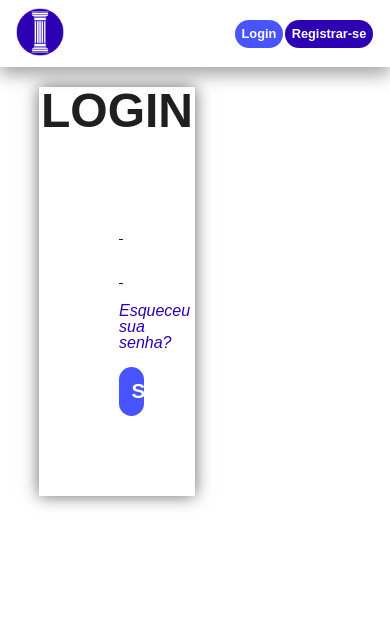
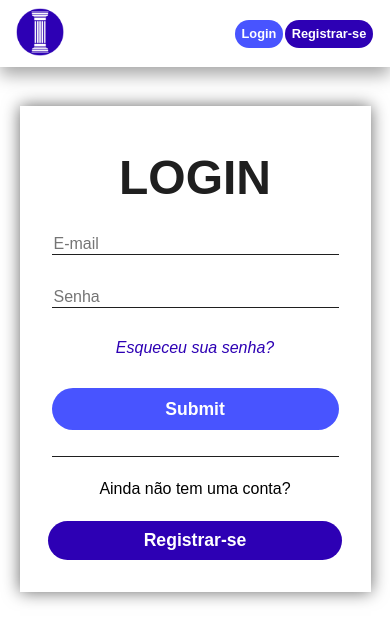
Before and after one commit to NicolasCoiado/platoni-frontend, a Vue app: page /#/ in a window 390 px wide. Shown: the top 642 px of the page. Built offline with nearby package versions, Linux system fonts and the light colour scheme.

Commit message:
Implementando responsividade na tela de login

```diff
--- a/src/components/FormLogin.vue
+++ b/src/components/FormLogin.vue
@@ -6,6 +6,12 @@
         <input v-model="senha" class="campo-input" placeholder="Senha" type="password">
         <router-link class="a-esqueci" to="/">Esqueceu sua senha?</router-link>
         <input class="btn-submit" type="submit"/>
+        <div class="area-registrar">
+          <p>Ainda não tem uma conta?</p>
+          <div class="btn-registrar">
+            <router-link to="/registrar">Registrar-se</router-link>
+          </div>
+        </div>
       </form>
     </div>
 </template>
@@ -37,6 +43,9 @@ export default {
 }
 </script>
 <style scoped>
+
+
+  @media screen and (min-width: 850px){
     .area-form{
       width: 40%;
       margin-top: 5%;
@@ -47,10 +56,7 @@ export default {
       justify-content: center;
     }
     form{
-    display: flex;
-    flex-direction: column;
       padding: 5em;
-    text-align: center;
     }
     h1{
       font-weight: bold;
@@ -59,16 +65,87 @@ export default {
       color: #1f1f1f;
     }
     .campo-input{
+      font-size: 1.2em;
+      margin-bottom: 1em;
+    }
+    .a-esqueci{
+      margin-bottom: 1em;
+    }
+    .btn-submit{
+      font-size: 1.3em;
+      padding: 0.6em;
+    }
+
+    .area-registrar{
+      display: none;
+      width: 10em;
+    }
+  }
+  @media screen and (max-width: 849px){
+    .area-form{
+      margin: 10% 5%;
+      box-shadow: 0em 0em 1em 0em #686868;
+      display: flex;
+      flex-direction: column;
+      justify-content: center;
+    }
+    form{
+      padding: 2em;
+    }
+    h1{
+      margin-top: 1em;
+      font-size: 3em;
+    }
+    .campo-input{
+      font-size: 1em;
+      margin-bottom: 2em;
+    }
+    .a-esqueci{
+      margin-bottom: 2em;
+    }
+    .btn-submit{
+      font-size: 1.1em;
+      padding: 0.6em;
+      margin-bottom: 1.5em;
+    }
+    .area-registrar{
+      border-top: #1f1f1f solid 0.1em;
+      display: flex;
+      flex-direction: column;
+      align-items: center;
+      width: 100%;
+    }
+    .area-registrar p {
+      margin: 1.5em 0em;
+    }
+    .btn-registrar{
+      font-size: 1.1em;
+      padding: 0.6em;
+      background-color: #2D00B4;
+      color: #FFFF;
+      border: none;
+      border-radius: 1.4em;
+      font-weight: bold;
+      width: 95%;
+    }
+    .btn-registrar a{
+      color: #FFFF;
+      text-decoration: none;
+    }
+  }
+  form{
+    display: flex;
+    flex-direction: column;
+    text-align: center;
+  }
+  .campo-input{
     outline: none;
     border-top: none;
     border-left: none;
     border-right: none;
     border-bottom: #1f1f1f solid 0.1em;
-    font-size: 1.2em;
-    margin-bottom: 1em;
   }
   .a-esqueci{
-    margin-bottom: 1em;
     color: #2D00B4;
     font-style: italic;
     text-decoration: none;
@@ -77,13 +154,15 @@ export default {
     background-color: #4854ff;
     color: #FFFF;
     border: none;
-    font-size: 1.3em;
     font-weight: bold;
-    padding: 0.6em;
     border-radius: 1.4em;
+  }
+  h1{
+    font-weight: bold;
+    text-align: center;
+    color: #1f1f1f;
   }
   .btn-submit:hover{
     box-shadow: 0em 0.3em 0.5em 0px #a8a8a8;
   }
-
 </style>
--- a/src/components/ImgLogin.vue
+++ b/src/components/ImgLogin.vue
@@ -1,7 +1,7 @@
 <template>
     <div class="area-img">
       <div class="conteudo">
-        <h1>Não tem conta ainda?</h1>
+        <h1>Ainda não tem uma conta?</h1>
         <router-link class="btn-registrar" to="/registrar">Registrar-se</router-link>
       </div>
     </div>
```
Also changed, not shown: src/style.css (deleted). Lines whose indentation alone changed are shown as unchanged.
